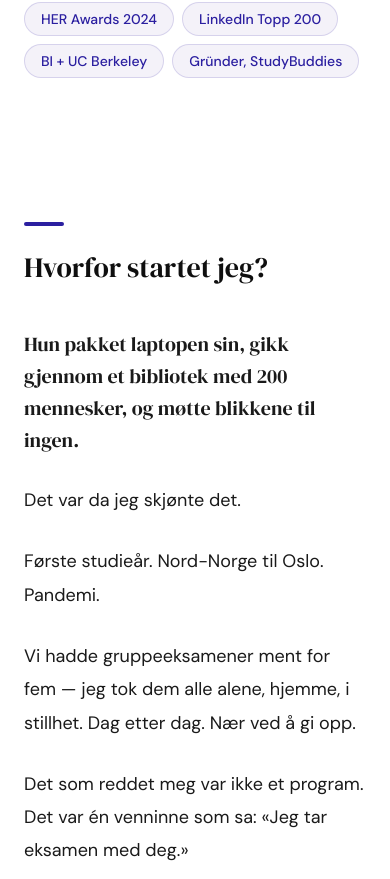
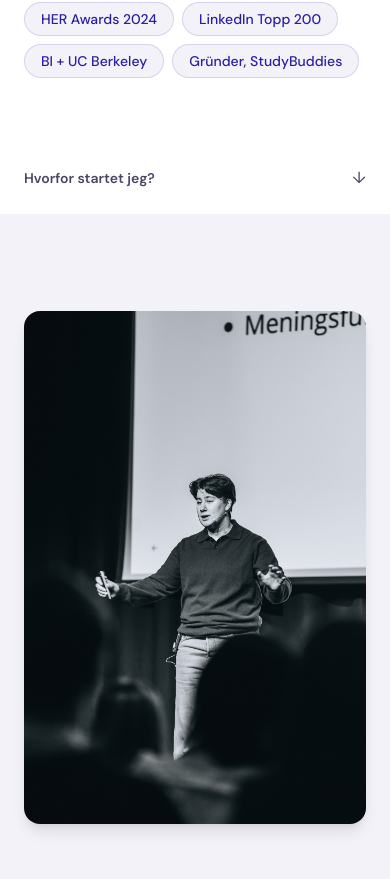
Before and after one commit to SuperDuper993/ina-cabanillas-website, a Next.js app: page /om in a window 390 px wide. Shown: the part 888-1767 px from the top of the page. Built offline with nearby package versions, Linux system fonts and the light colour scheme.

Commit message:
Om: gjør historieavsnittet kollapsbart og diskret

```diff
--- a/app/om/page.tsx
+++ b/app/om/page.tsx
@@ -1,6 +1,7 @@
 'use client';
 
-import { motion } from 'framer-motion';
+import { motion, AnimatePresence } from 'framer-motion';
+import { useState } from 'react';
 import Image from "next/image";
 import Link from "next/link";
 import { Navbar } from "@/components/layout/navbar";
@@ -52,6 +53,63 @@ const bodyText = "text-[#1a1a1a] text-lg leading-[1.85] text-left";
 const sectionPad = "py-20 md:py-28";
 const textMax = "max-w-[680px]";
 
+function StorySection({ bodyText }: { bodyText: string }) {
+  const [open, setOpen] = useState(false);
+  return (
+    <section className="bg-white border-b border-brand-lavender">
+      <div className="max-w-[680px] mx-auto px-6">
+        <button
+          onClick={() => setOpen((v) => !v)}
+          className="w-full flex items-center justify-between py-6 text-left group"
+          aria-expanded={open}
+        >
+          <span className="text-sm font-semibold text-brand-muted group-hover:text-foreground transition-colors">
+            Hvorfor startet jeg?
+          </span>
+          <span className={`text-brand-muted transition-transform duration-300 ${open ? 'rotate-180' : ''}`}>
+            ↓
+          </span>
+        </button>
+
+        <AnimatePresence>
+          {open && (
+            <motion.div
+              initial={{ height: 0, opacity: 0 }}
+              animate={{ height: 'auto', opacity: 1 }}
+              exit={{ height: 0, opacity: 0 }}
+              transition={{ duration: 0.35, ease: 'easeInOut' }}
+              className="overflow-hidden"
+            >
+              <div className="pb-10 space-y-6">
+                <p className="text-[#1a1a1a] text-lg font-serif leading-[1.7]">
+                  Hun pakket laptopen sin, gikk gjennom et bibliotek med 200 mennesker, og møtte blikkene til ingen.
+                </p>
+                <p className={bodyText}>Det var da jeg skjønte det.</p>
+                <p className={bodyText}>Første studieår. Nord-Norge til Oslo. Pandemi.</p>
+                <p className={bodyText}>Vi hadde gruppeeksamener ment for fem — jeg tok dem alle alene, hjemme, i stillhet. Dag etter dag. Nær ved å gi opp.</p>
+                <p className={bodyText}>Det som reddet meg var ikke et program. Det var én venninne som sa: «Jeg tar eksamen med deg.»</p>
+                <p className={bodyText}>Men bestevenninnen min hadde ikke den venninnen.</p>
+                <p className={`${bodyText} text-brand-indigo font-semibold`}>Hun droppet ut av drømmestudiet sitt.</p>
+                <p className={bodyText}>Ikke fordi hun ikke var god nok. Ikke fordi hun ikke ville nok. Fordi hun ikke hadde noen.</p>
+                <p className={bodyText}>Det øyeblikket satt seg. Ikke som inspirasjon, men som sinne. Stille, bestemt sinne over at dette bare er sånn det er — og ingen gjør noe med det.</p>
+                <p className={bodyText}>Jeg søkte etter løsninger. Fant ingen. Så jeg bestemte meg for å bygge en selv.</p>
+                <p className={bodyText}>Jeg har elsket å stå på scene siden jeg var liten. Jeg visste bare ikke hva jeg skulle si — før nå.</p>
+                <p className={bodyText}>Det jeg fant gjennom forskning og arbeid endret måten jeg ser på alt:</p>
+                <p className="text-[#1a1a1a] text-lg font-serif leading-[1.6]">Problemene vi sliter med på studiet er de nøyaktig samme vi møter i arbeidslivet.</p>
+                <p className={bodyText}>Ensomheten. Mangelen på tilhørighet. Følelsen av å ikke høre til.</p>
+                <p className="text-[#0f0f0f] font-semibold leading-[1.4]">Det er ikke et Gen Z-problem. Det er et lederproblem.</p>
+                <p className={bodyText}>Tenk på din første arbeidsdag. Hvordan ble du møtt?</p>
+                <p className={bodyText}>Nå tenk på hvordan unge ansatte blir møtt i din organisasjon — i dag.</p>
+                <p className="text-brand-indigo font-serif font-semibold leading-[1.3]">Er du fornøyd med det svaret?</p>
+              </div>
+            </motion.div>
+          )}
+        </AnimatePresence>
+      </div>
+    </section>
+  );
+}
+
 export default function OmPage() {
   return (
     <>
@@ -96,84 +154,8 @@ export default function OmPage() {
           </div>
         </section>
 
-        {/* 2. HISTORIEN — Én sammenhengende lesebolk */}
-        <section className={`${sectionPad} bg-white`}>
-          <div className={`${textMax} mx-auto px-6`}>
-            <motion.div {...fadeUp}>
-              {/* Heading */}
-              <div className="mb-10">
-                <div className="w-10 h-1 bg-brand-indigo rounded-full mb-5" />
-                <h2 className="text-[28px] md:text-[32px] font-bold text-[#0f0f0f]">
-                  Hvorfor startet jeg?
-                </h2>
-              </div>
-
-              <div className="space-y-7">
-                {/* Åpning */}
-                <p className="text-[#1a1a1a] text-xl md:text-2xl font-serif leading-[1.6]">
-                  Hun pakket laptopen sin, gikk gjennom et bibliotek med 200 mennesker, og møtte blikkene til ingen.
-                </p>
-                <p className={bodyText}>
-                  Det var da jeg skjønte det.
-                </p>
-
-                {/* Story */}
-                <p className={bodyText}>
-                  Første studieår. Nord-Norge til Oslo. Pandemi.
-                </p>
-                <p className={bodyText}>
-                  Vi hadde gruppeeksamener ment for fem — jeg tok dem alle alene, hjemme, i stillhet. Dag etter dag. Nær ved å gi opp.
-                </p>
-                <p className={bodyText}>
-                  Det som reddet meg var ikke et program. Det var én venninne som sa: «Jeg tar eksamen med deg.»
-                </p>
-                <p className={bodyText}>
-                  Men bestevenninnen min hadde ikke den venninnen.
-                </p>
-                <p className={`${bodyText} text-brand-indigo font-semibold`}>
-                  Hun droppet ut av drømmestudiet sitt.
-                </p>
-                <p className={bodyText}>
-                  Ikke fordi hun ikke var god nok. Ikke fordi hun ikke ville nok. Fordi hun ikke hadde noen.
-                </p>
-                <p className={bodyText}>
-                  Det øyeblikket satt seg. Ikke som inspirasjon, men som sinne. Stille, bestemt sinne over at dette bare er sånn det er — og ingen gjør noe med det.
-                </p>
-                <p className={bodyText}>
-                  Jeg søkte etter løsninger. Fant ingen. Så jeg bestemte meg for å bygge en selv.
-                </p>
-                <p className={bodyText}>
-                  Jeg har elsket å stå på scene siden jeg var liten. Jeg visste bare ikke hva jeg skulle si — før nå.
-                </p>
-
-                {/* Innsikt */}
-                <p className={bodyText}>
-                  Det jeg fant gjennom forskning og arbeid endret måten jeg ser på alt:
-                </p>
-                <p className="text-[#1a1a1a] text-xl md:text-2xl font-serif leading-[1.5]">
-                  Problemene vi sliter med på studiet er de nøyaktig samme vi møter i arbeidslivet.
-                </p>
-                <p className={bodyText}>
-                  Ensomheten. Mangelen på tilhørighet. Følelsen av å ikke høre til.
-                </p>
-                <p className="text-[#0f0f0f] text-xl font-semibold leading-[1.4]">
-                  Det er ikke et Gen Z-problem. Det er et lederproblem.
-                </p>
-
-                {/* Utfordring */}
-                <p className={bodyText}>
-                  Tenk på din første arbeidsdag. Hvordan ble du møtt?
-                </p>
-                <p className={bodyText}>
-                  Nå tenk på hvordan unge ansatte blir møtt i din organisasjon — i dag.
-                </p>
-                <p className="text-brand-indigo text-xl md:text-2xl font-serif font-semibold leading-[1.3]">
-                  Er du fornøyd med det svaret?
-                </p>
-              </div>
-            </motion.div>
-          </div>
-        </section>
+        {/* 2. HISTORIEN — kollapsbar */}
+        <StorySection bodyText={bodyText} />
 
         {/* Spacer mellom historie og bio */}
         <div className="h-4 bg-brand-lavender" />
```
